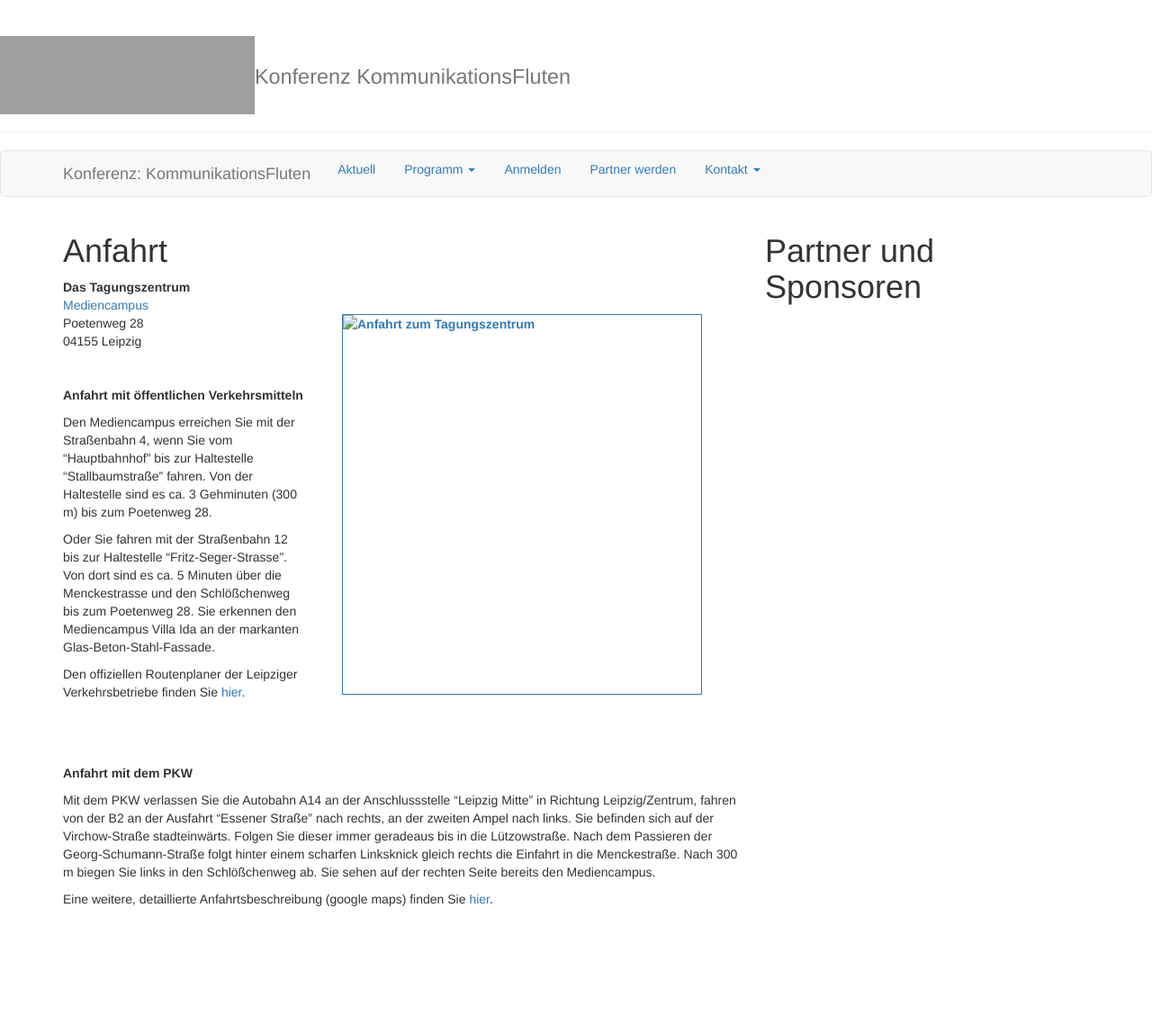
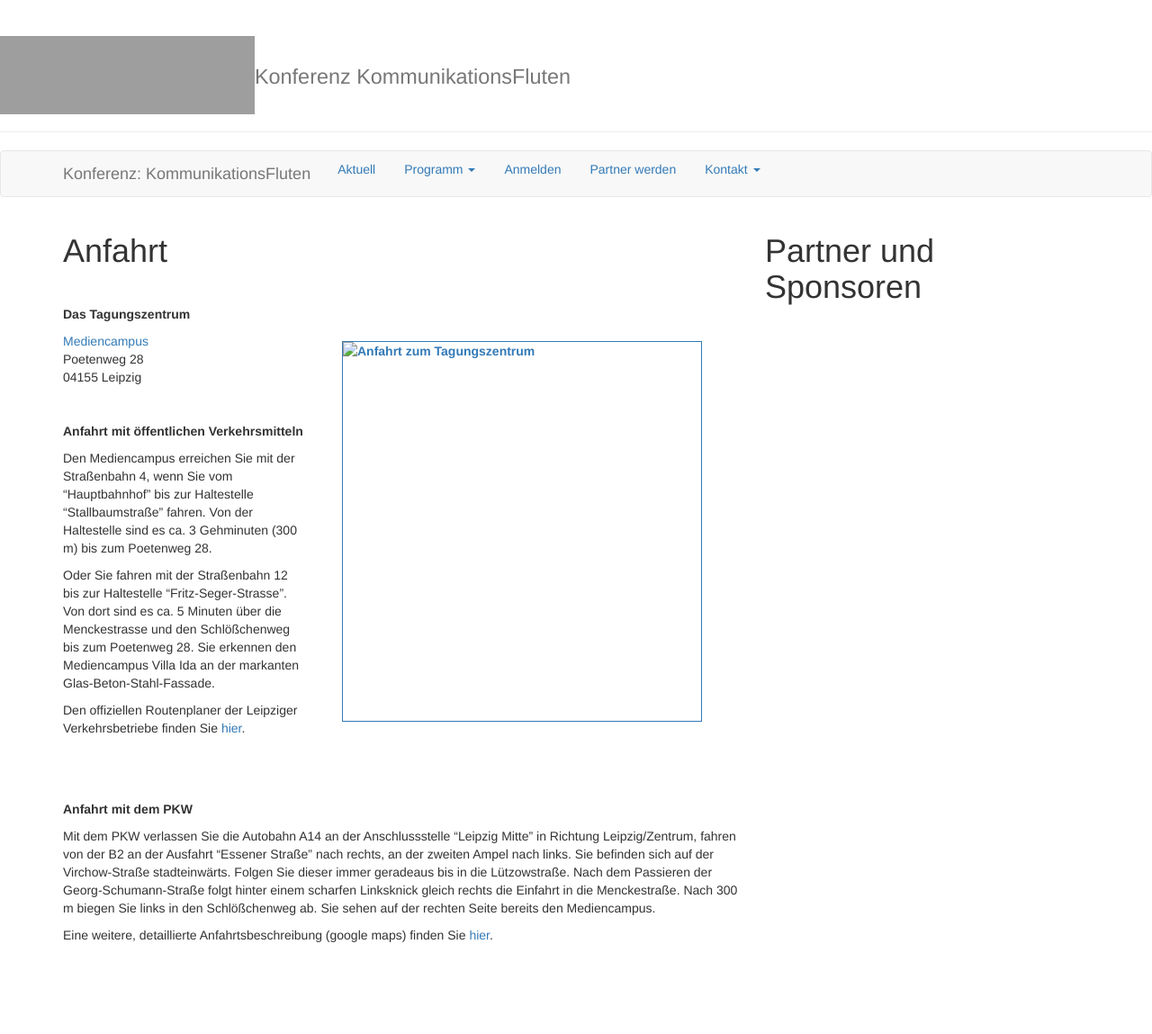
Before and after one commit to susedev/test, a Jekyll site: the page built from anfahrt.html, in a window 1280 px wide. Shown: the whole page at 90% size. Built offline with Jekyll 4.4.1, drawn with Linux system fonts in a browser that asks for light colours; before the commit the page ends 1109 px from its top, so only the background shows below that; grey boxes are pictures that could not be loaded.

Commit message:
Edit from JekyllCMS

```diff
--- a/anfahrt.html
+++ b/anfahrt.html
@@ -1,8 +1,11 @@
 ---
 title: Anfahrt
 ---
-<p class="csc-header csc-header-n1"><strong>Das Tagungszentrum</strong><strong><a href="{{ site.base_url }}/media/karte-web.png" target="_blank"><img alt="Anfahrt zum Tagungszentrum" src="{{ site.base_url }}/media/karte-web.png" style="width: 400px; height: 423px; float: right; border-width: 1px; border-style: solid; margin: 40px;" /></a></strong><br />
-<a href="http://www.mediencampus-villa-ida.de/mediencampus/#">Mediencampus</a><br />
+<p class="csc-header csc-header-n1">&nbsp;</p>
+
+<p class="csc-header csc-header-n1"><strong>Das Tagungszentrum</strong><strong><a href="{{ site.base_url }}/media/karte-web.png" target="_blank"><img alt="Anfahrt zum Tagungszentrum" src="{{ site.base_url }}/media/karte-web.png" style="width: 400px; height: 423px; float: right; border-width: 1px; border-style: solid; margin: 40px;" /></a></strong></p>
+
+<p class="csc-header csc-header-n1"><a href="http://www.mediencampus-villa-ida.de/mediencampus/#">Mediencampus</a><br />
 Poetenweg 28<br />
 04155 Leipzig</p>
 
```
